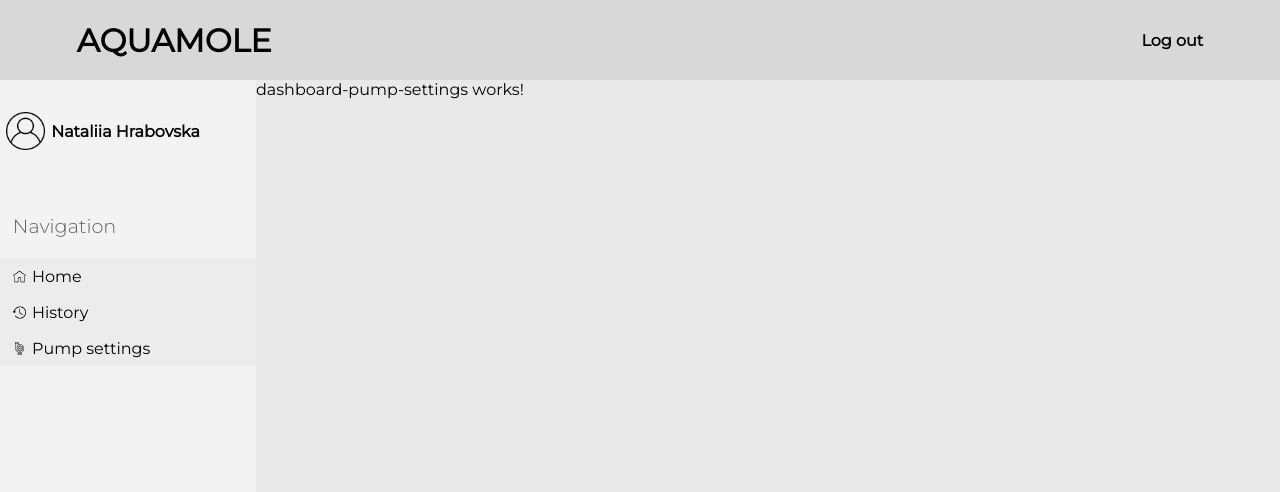
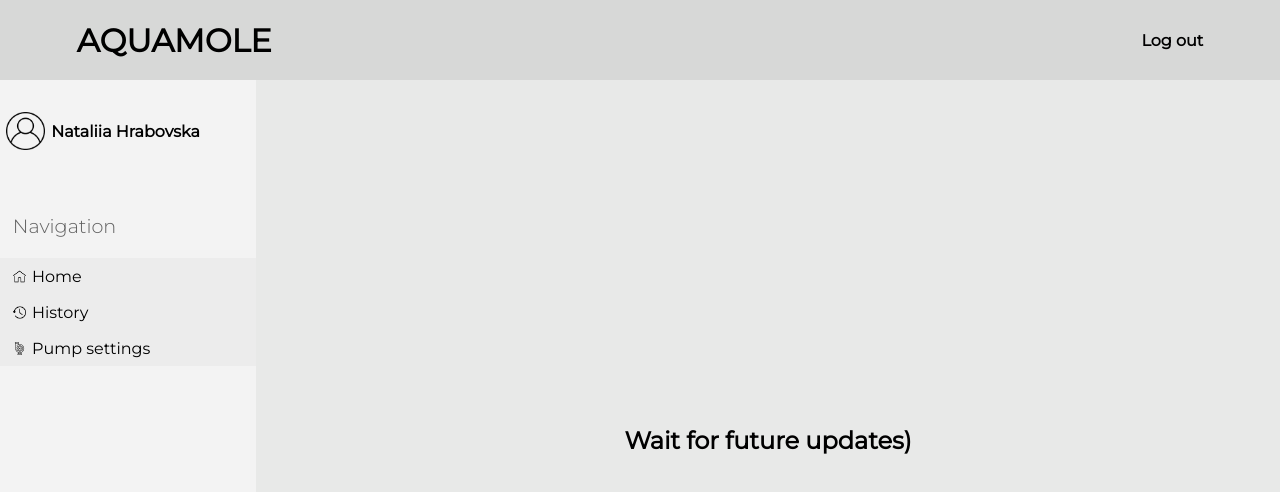
Before and after one commit to Sinex-Team/front-end, an Angular app: page /dashboard/pump-settings in a window 1280 px wide. Shown: the top 492 px of the page. Built offline with nearby package versions, Linux system fonts and the light colour scheme; sample sign-in values are in the browser's storage.

Commit message:
added routings and future pages

```diff
--- a/src/app/pages/dashboard-page/dashboard-history/dashboard-history.component.html
+++ b/src/app/pages/dashboard-page/dashboard-history/dashboard-history.component.html
@@ -1 +1,3 @@
-<p>dashboard-history works!</p>
+<section class="history">
+  <h2>Wait for future updates)</h2>
+</section>
--- a/src/app/pages/dashboard-page/dashboard-history/dashboard-history.component.scss
+++ b/src/app/pages/dashboard-page/dashboard-history/dashboard-history.component.scss
@@ -0,0 +1,7 @@
+.history {
+  width: 80vw;
+  height: 90vh;
+  display: flex;
+  align-items: center;
+  justify-content: center;
+}
--- a/src/app/pages/dashboard-page/dashboard-page.component.html
+++ b/src/app/pages/dashboard-page/dashboard-page.component.html
@@ -6,9 +6,9 @@
     </div>
     <h2>Navigation</h2>
     <nav>
-      <span class="nav-block"><img src="assets/icons/home.png" alt="home"><p>Home</p></span>
-      <span class="nav-block"><img src="assets/icons/history.png" alt="history"><p>History</p></span>
-      <span class="nav-block"><img src="assets/icons/pump.png" alt="pump"><p>Pump settings</p></span>
+      <span class="nav-block" [routerLink]="'home'"><img src="assets/icons/home.png" alt="home"><p>Home</p></span>
+      <span class="nav-block" [routerLink]="'history'"><img src="assets/icons/history.png" alt="history"><p>History</p></span>
+      <span class="nav-block" [routerLink]="'pump-settings'"><img src="assets/icons/pump.png" alt="pump"><p>Pump settings</p></span>
     </nav>
   </aside>
   <router-outlet></router-outlet>
--- a/src/app/pages/dashboard-page/dashboard-pump-settings/dashboard-pump-settings.component.html
+++ b/src/app/pages/dashboard-page/dashboard-pump-settings/dashboard-pump-settings.component.html
@@ -1 +1,3 @@
-<p>dashboard-pump-settings works!</p>
+<section class="pump-settings">
+  <h2>Wait for future updates)</h2>
+</section>
--- a/src/app/pages/dashboard-page/dashboard-pump-settings/dashboard-pump-settings.component.scss
+++ b/src/app/pages/dashboard-page/dashboard-pump-settings/dashboard-pump-settings.component.scss
@@ -0,0 +1,7 @@
+.pump-settings {
+  width: 80vw;
+  height: 90vh;
+  display: flex;
+  align-items: center;
+  justify-content: center;
+}
```
